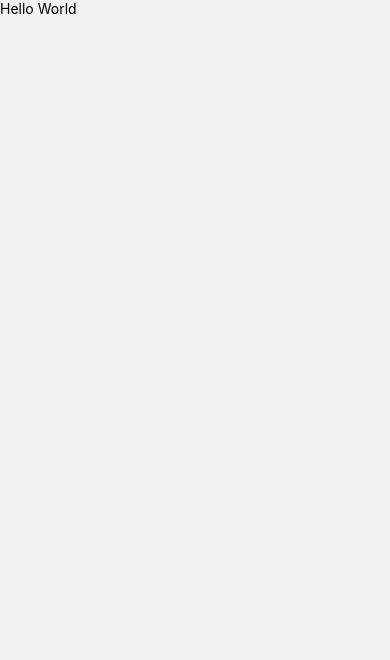
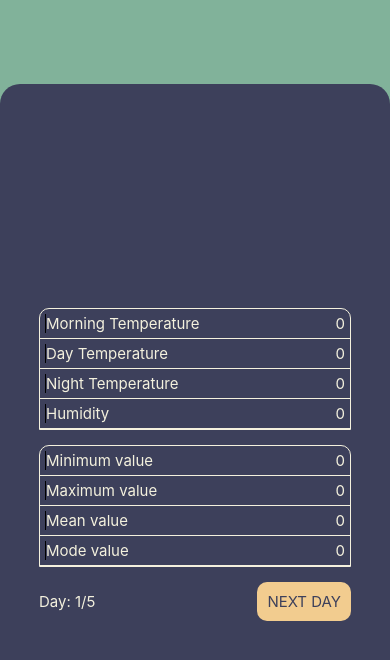
Before and after one commit to HellaPidgin/WeatherChalllenge, a React Native app: screen /Home in a window 390 px wide. Shown: the top 660 px of the page. Built offline with nearby package versions, Linux system fonts and the light colour scheme; no server answers.

Commit message:
Connected database to UI Grid + added UI Buttons

```diff
--- a/app/ui/index.tsx
+++ b/app/ui/index.tsx
@@ -1,35 +1,173 @@
-import React, { useEffect } from 'react'
-import { View, Text } from 'react-native'
+import React, { useEffect, useState } from "react";
+import { View, Text } from "react-native";
 import styled from "styled-components/native";
-import { API_KEY} from '../utils/api';
-import { colors } from '../utils/colors';
+import { API_KEY } from "../utils/api";
+import { colors } from "../utils/colors";
 
 // React Native Styled Component Dependencies
-export const Container = styled.View`
+const BORDER_RADIUS_VALUE = "20px";
+const Container = styled.View`
   flex: 1;
   background-color: ${colors.GreenSheen};
 `;
+const ContainerWhiteSpace = styled.View`
+  flex: 1;
+`;
+
+const WeatherPanel = styled.View`
+  flex: 9;
+  border-top-left-radius: ${BORDER_RADIUS_VALUE};
+  border-top-right-radius: ${BORDER_RADIUS_VALUE};
+  background-color: ${colors.Independence};
+  justify-content: center;
+  align-items: center;
+`;
+const Weather5dayBox = styled.View`
+  border-color: ${colors.Eggshell};
+  width: 80%;
+  border-width: 1px;
+  border-top-right-radius: 10px;
+  border-top-left-radius: 10px;
+  margin-bottom: 15px;
+`;
+const Weather5dayRow = styled.View`
+  border-color: ${colors.Eggshell};
+  border-bottom-width: 1px;
+  flex-direction: row;
+  padding: 5px;
+  justify-content: space-between;
+`;
+const WeatherRowTitle = styled.Text`
+  font-size: 15px;
+  color: ${colors.Eggshell};
+  border-left-width: 1px;
+`;
+const WeatherRowValue = styled.Text`
+  font-size: 15px;
+  text-align: right;
+  color: ${colors.Eggshell};
+`;
+
+const DayChangeRow = styled.View`
+  flex-direction: row;
+  align-items: center;
+  justify-content: space-between;
+  width: 80%;
+`;
+
+const DayCounter = styled.Text`
+  font-size: 15px;
+  color: ${colors.Eggshell};
+`;
+
+const DayChangeButton = styled.TouchableOpacity`
+  justify-content: center;
+  align-items: center;
+  background-color: ${colors.DeepChampagne};
+  border-radius: 10px;
+  padding: 10px;
+`;
+
+const DayChangeButtonText = styled.Text`
+  font-size: 15px;
+  color: ${colors.Independence};
+`;
+
 export default function index() {
-    const fetchWeatherByCity = (cityName : string) => {
+  // State Dependencies for the first grid
+  const [morningTemp, setMorningTemp] = useState<number>(0);
+  const [dayTemp, setDayTemp] = useState<number>(0);
+  const [nightTemp, setNightTemp] = useState<number>(0);
+  const [humidity, setHumidity] = useState<number>(0);
+  // State dependencies for the second gird.
+  const [maximum, setMaximum] = useState<number>(0);
+  const [minimum, setMinimum] = useState<number>(0);
+  const [mean, setMean] = useState<number>(0);
+  const [mode, setMode] = useState<number>(0);
+  // State dependencies for Page Change
+
+  // PAGE FUNCTIONS SECTION
+
+  // Set grid #1 state from OpenWeather API.
+  const fetchWeatherByCity = (cityName: string) => {
     fetch(
-          `https://api.openweathermap.org/data/2.5/forecast?q=${cityName},us&appid=${API_KEY}`
+      `https://api.openweathermap.org/data/2.5/onecall?lat=33.44&lon=-94.04&exclude=hourly,minutely&appid=${API_KEY}`
     )
       .then((response) => response.json())
       .then((json) => {
-            console.log(json);
+        console.log(json.daily[0].temp.day);
+        setMorningTemp(json.daily[0].temp.morn)
+        setDayTemp(json.daily[0].temp.day)
+        setNightTemp(json.daily[0].temp.night)
+        setHumidity(json.daily[0].humidity)
       })
       .catch((error) => {
         console.error(error);
-          });;
-
-    }
+      });
+  };
 
   useEffect(() => {
-        fetchWeatherByCity("London")
-    }, [])
+    fetchWeatherByCity("London");
+  }, []);
+
+  // Calculate the Minimum value
+  const CalcultateMinimum = (value: number[]) => {};
+  // Calculate the Maximum value
+  const CalcultateMaximum = (value: number[]) => {};
+  // Calculate the Mean value
+  const CalcultateMean = (value: number[]) => {};
+  // Calculate the Mode value
+  const CalcultateMode = (value: number[]) => {};
+
   return (
-        <View>
-            <Text>Hello World</Text>
-        </View>
-    )
+    <Container>
+      <ContainerWhiteSpace />
+      <WeatherPanel>
+        <Weather5dayBox>
+          <Weather5dayRow>
+            <WeatherRowTitle>Morning Temperature</WeatherRowTitle>
+            <WeatherRowValue>{morningTemp}</WeatherRowValue>
+          </Weather5dayRow>
+          <Weather5dayRow>
+            <WeatherRowTitle>Day Temperature</WeatherRowTitle>
+            <WeatherRowValue>{dayTemp}</WeatherRowValue>
+          </Weather5dayRow>
+          <Weather5dayRow>
+            <WeatherRowTitle>Night Temperature</WeatherRowTitle>
+            <WeatherRowValue>{nightTemp}</WeatherRowValue>
+          </Weather5dayRow>
+          <Weather5dayRow>
+            <WeatherRowTitle>Humidity</WeatherRowTitle>
+            <WeatherRowValue>{humidity}</WeatherRowValue>
+          </Weather5dayRow>
+        </Weather5dayBox>
+        <Weather5dayBox>
+          <Weather5dayRow>
+            <WeatherRowTitle>Minimum value</WeatherRowTitle>
+            <WeatherRowValue>0</WeatherRowValue>
+          </Weather5dayRow>
+          <Weather5dayRow>
+            <WeatherRowTitle>Maximum value</WeatherRowTitle>
+            <WeatherRowValue>0</WeatherRowValue>
+          </Weather5dayRow>
+          <Weather5dayRow>
+            <WeatherRowTitle>Mean value</WeatherRowTitle>
+            <WeatherRowValue>0</WeatherRowValue>
+          </Weather5dayRow>
+          <Weather5dayRow>
+            <WeatherRowTitle>Mode value</WeatherRowTitle>
+            <WeatherRowValue>0</WeatherRowValue>
+          </Weather5dayRow>
+        </Weather5dayBox>
+        <DayChangeRow>
+          <DayCounter>Day: 1/5</DayCounter>
+          <DayChangeButton>
+            <DayChangeButtonText>
+              NEXT DAY
+            </DayChangeButtonText>
+          </DayChangeButton>
+        </DayChangeRow>
+      </WeatherPanel>
+    </Container>
+  );
 }
```
Lines whose indentation alone changed are shown as unchanged.
